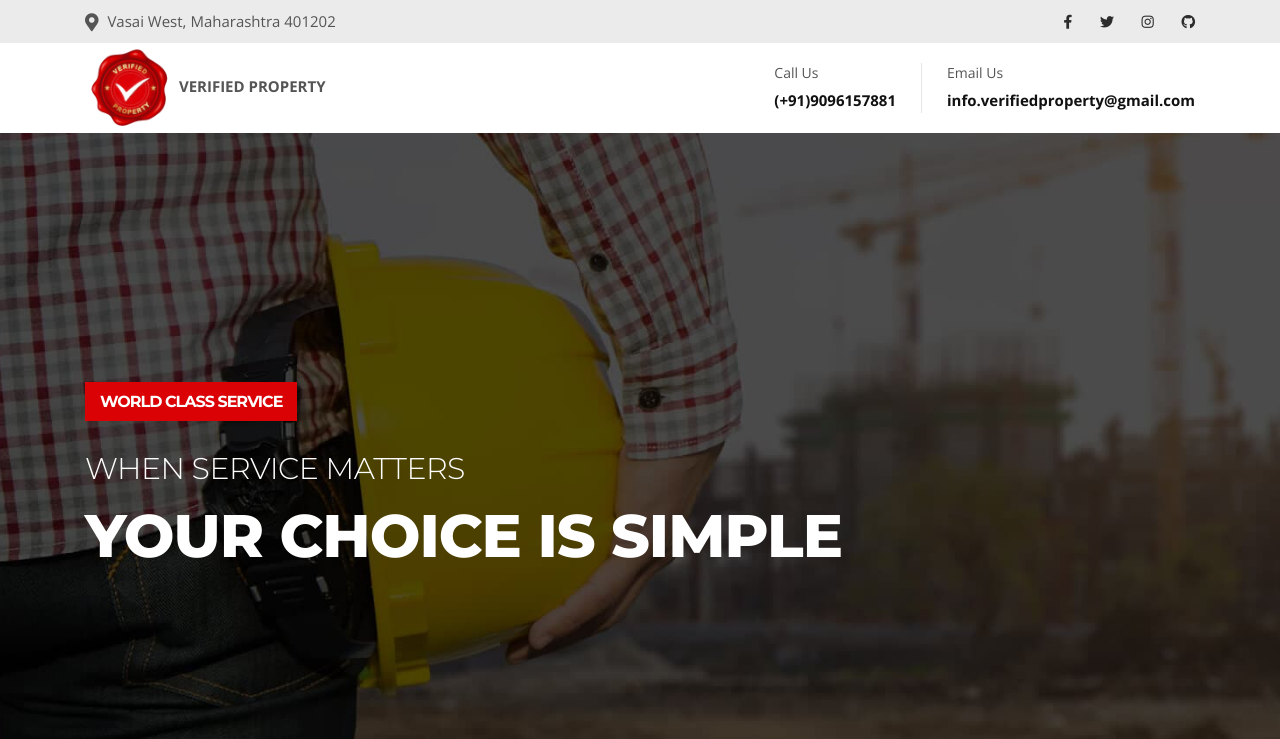
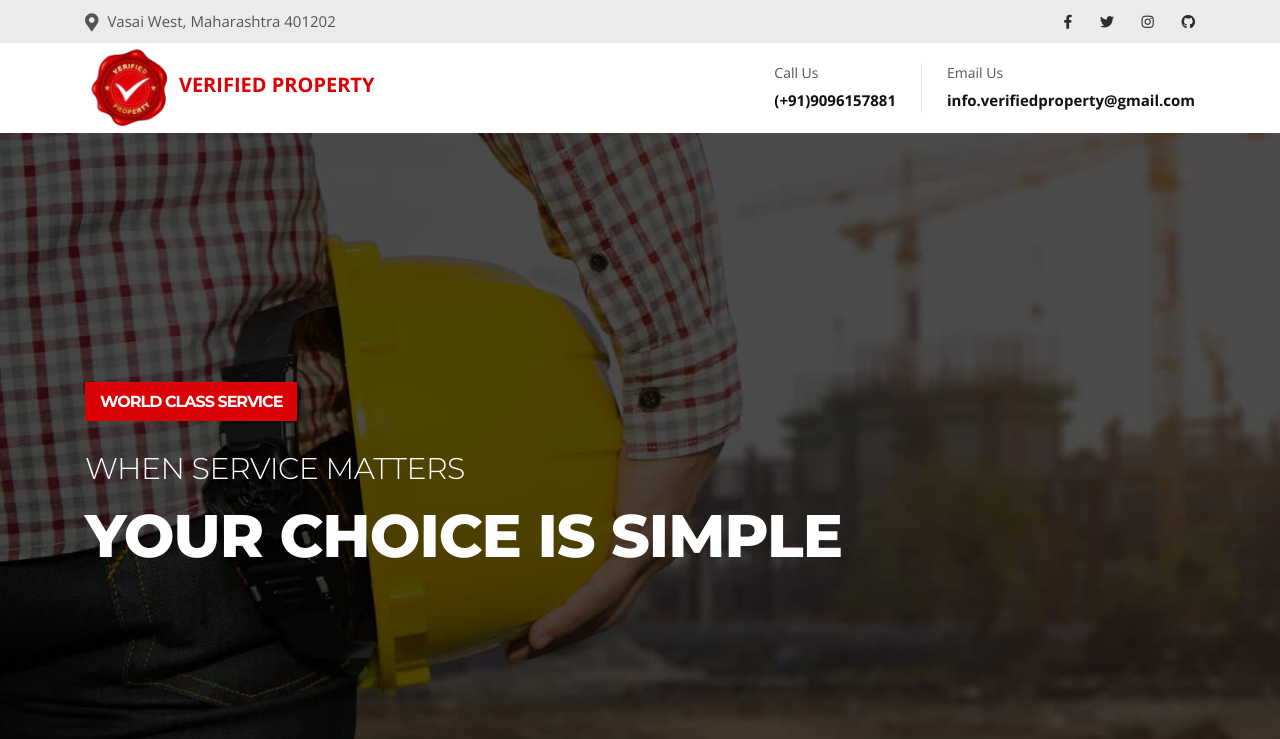
Before and after one commit to vinodskad/VERIFIED_PROPERTY_SITE, a website: page theme/index.html in a window 1280 px wide. Shown: the top 739 px of the page. Drawn offline with nearby package versions, Linux system fonts and the light colour scheme; some packages are replaced by stand-ins of ours.

Commit message:
login changes

```diff
--- a/theme/index.html
+++ b/theme/index.html
@@ -109,7 +109,7 @@ FACEBOOK: https://www.facebook.com/themefisher
             <div class="logo col-lg-4 text-center text-lg-left mb-0 mb-md-5 mb-lg-0">
                 <a class="d-block" href="index.html">
                   <img loading="lazy" src="images/logo.png" alt="VERIFIED PROPERTY">
-                  <b><span class="font-24">VERIFIED PROPERTY</span></b>
+                  <b><span style="color: #DB0205; font-size: 20px;">VERIFIED PROPERTY</span></b>
                 </a>
             </div><!-- logo end -->
 
```
Also changed, not shown: source/partials/blocks/navigation-1.htm (+1 -1 lines), theme/404.html (+1 -1 lines), theme/about.html (+1 -1 lines), theme/contact.html (+1 -1 lines), theme/faq.html (+1 -1 lines), theme/news-left-sidebar.html (+1 -1 lines), theme/news-right-sidebar.html (+1 -1 lines), theme/news-single.html (+1 -1 lines), theme/pricing.html (+1 -1 lines), theme/projects-single.html (+1 -1 lines), theme/projects.html (+1 -1 lines), theme/service-single.html (+1 -1 lines), theme/services.html (+1 -1 lines), theme/team.html (+1 -1 lines), 2 more files.
